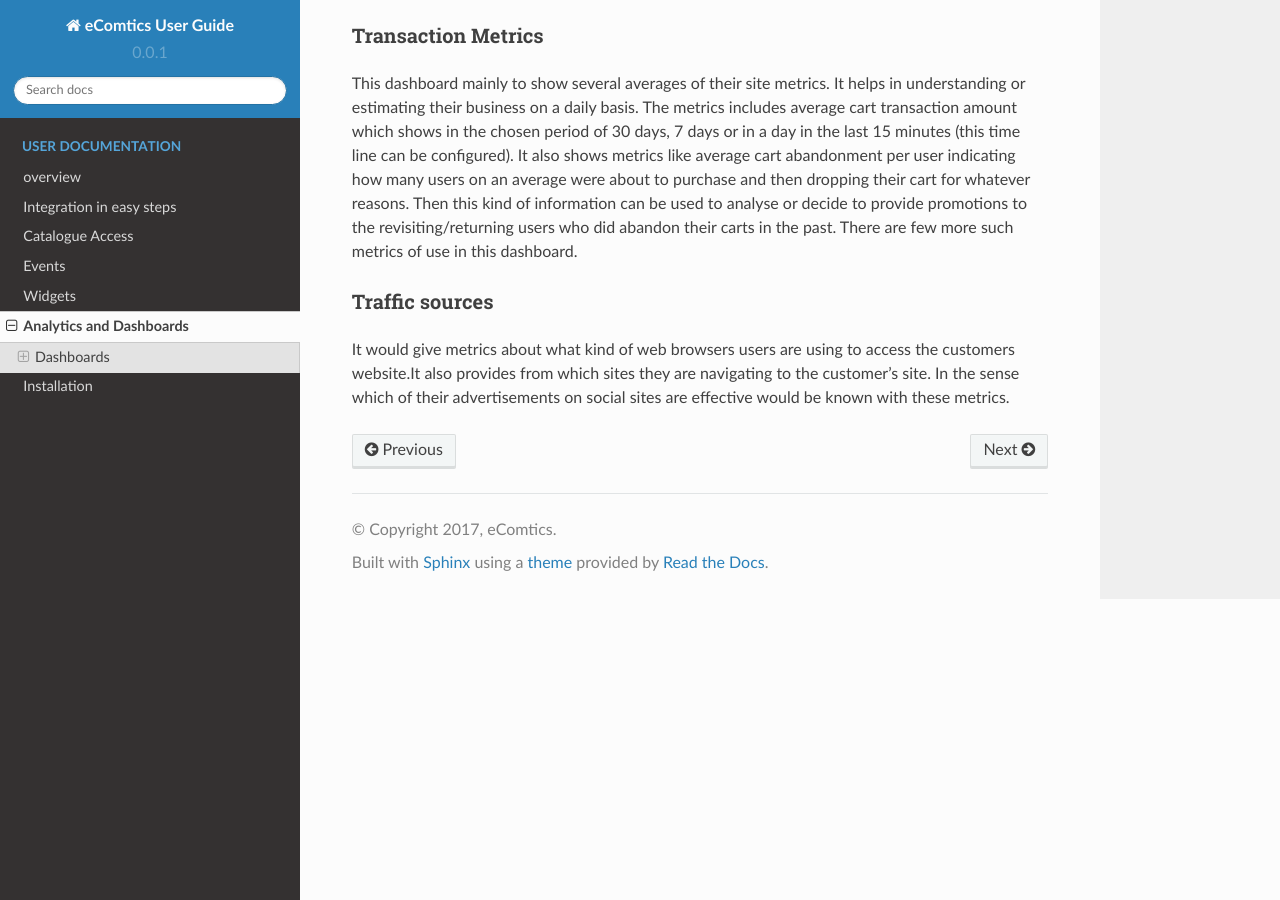
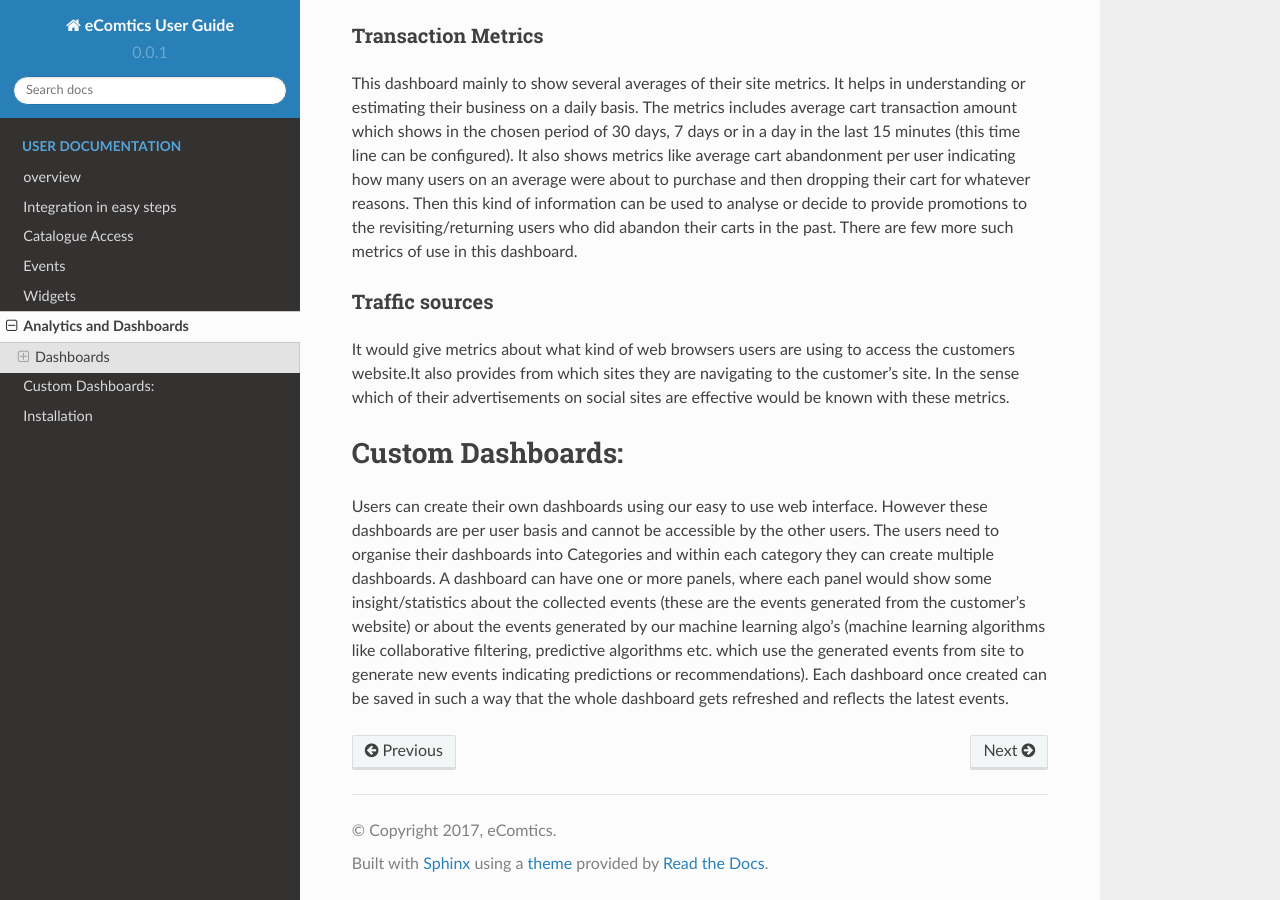
Before and after one commit to Jyotie/ecomdocs, a Sphinx documentation site: the page built from source/analytics.rst, in a window 1280 px wide and 900 px high, scrolled down 894 px. Built offline with Sphinx 7.4.7 and the Read the Docs theme 2.0.0, drawn with Linux system fonts in a browser that asks for light colours.

Commit message:
Update analytics.rst

```diff
--- a/source/analytics.rst
+++ b/source/analytics.rst
@@ -32,3 +32,9 @@ Traffic sources
 ~~~~~~~~~~~~~~~~~~~~~
 
 It would give metrics about what kind of web browsers users are using to access the customers website.It also provides from which sites they are navigating to the customer’s site. In the sense which of their advertisements on social sites are effective would be known with these metrics.
+
+
+Custom Dashboards:
+=========================
+
+Users can create their own dashboards using our easy to use web interface. However these dashboards are per user basis and cannot be accessible by the other users. The users need to organise their dashboards into Categories and within each category they can create multiple dashboards. A dashboard can have one or more panels, where each panel would show some insight/statistics about the collected events (these are the events generated from the customer’s website) or about the events generated by our machine learning algo’s (machine learning algorithms like collaborative filtering, predictive algorithms etc. which use the generated events from site to generate new events indicating predictions or recommendations). Each dashboard once created can be saved in such a way that the whole dashboard gets refreshed and reflects the latest events.
```
